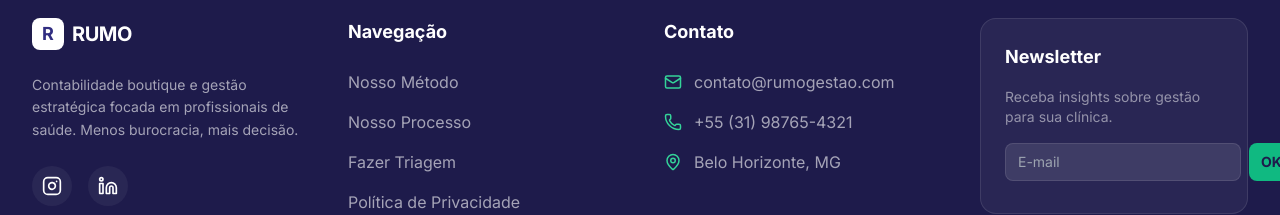
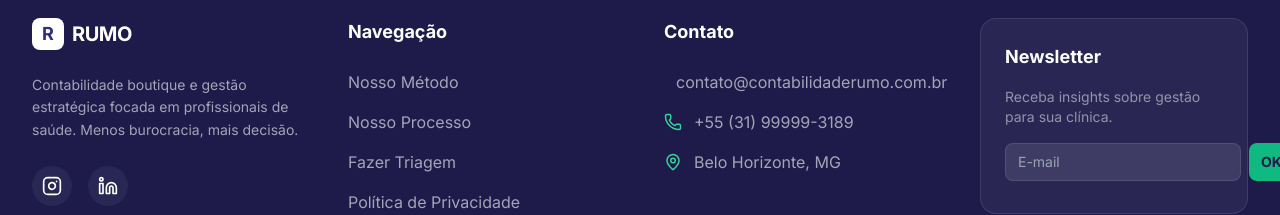
Before and after one commit to joaopschultz/rumocontabilidade, a React (Vite) app: page / in a window 1280 px wide. Shown: the part 4557-4772 px from the top of the page. Built offline with nearby package versions, Linux system fonts and the light colour scheme.

Commit message:
Update Footer.tsx

```diff
--- a/components/Footer.tsx
+++ b/components/Footer.tsx
@@ -42,11 +42,11 @@
             <ul className="space-y-4 text-white/60">
               <li className="flex items-center gap-3">
                 <Mail size={18} className="text-emerald-400" />
-                <span>contato@rumogestao.com</span>
+                <span>contato@contabilidaderumo.com.br</span>
               </li>
               <li className="flex items-center gap-3">
                 <Phone size={18} className="text-emerald-400" />
-                <span>+55 (31) 98765-4321</span>
+                <span>+55 (31) 99999-3189</span>
               </li>
               <li className="flex items-center gap-3">
                 <MapPin size={18} className="text-emerald-400" />
```
